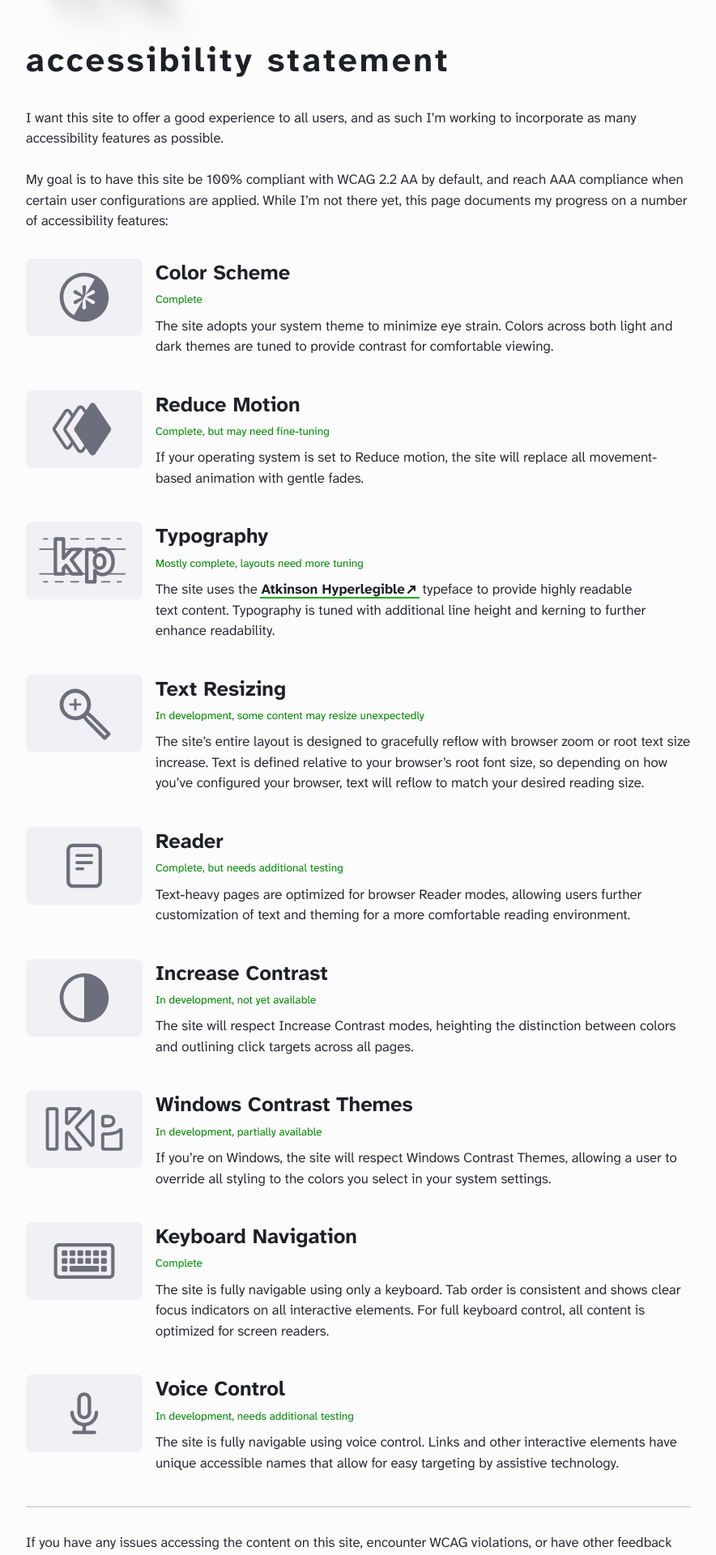
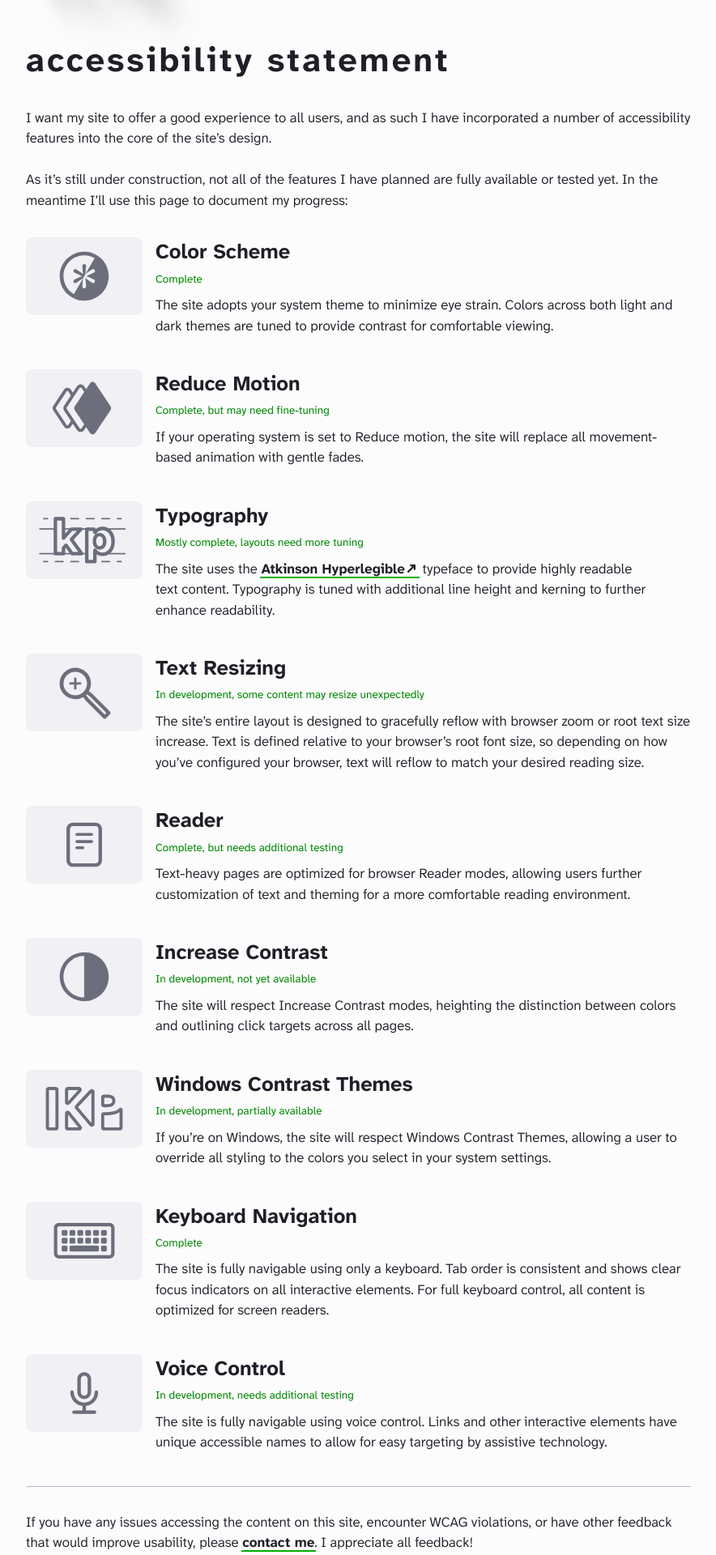
Before and after one commit to kaipepler/kaipepler, a SvelteKit app: page /accessibility in a window 1280 px wide. Shown: the part 160-2080 px from the top of the page at 81% size, without its empty margins (8-892 px from the left). Built offline with nearby package versions, Linux system fonts and the light colour scheme.

Commit message:
Accessibility fixes

```diff
--- a/src/lib/assets/map.svelte
+++ b/src/lib/assets/map.svelte
@@ -1,4 +1,4 @@
-<svg width="100%" height="100%" viewBox="0 0 10497 5690">
+<svg width="100%" height="100%" viewBox="0 0 10497 5690" aria-hidden="true">
 	<path
 		id="MB"
 		d="M3848.24,896.429l-112.205,146.127l-113.509,146.128l-169.612,221.8l-11.743,13.047l-129.166,135.69l3.914,473.609l0,117.424l-1.304,2.609l-66.54,1.305l-140.909,-1.305l-148.737,-3.914l-110.9,-3.914l-157.87,-7.828l0,-527.103l1.305,-134.385l1.305,-203.534l2.609,-203.535l44.36,-673.229l221.801,10.438l73.063,2.609l147.432,2.609l147.432,-1.304l2.61,36.532l-2.61,20.875l9.133,46.969l-5.218,10.438l-1.305,45.665l9.133,6.523l-0,10.438l18.266,15.657l7.828,16.961l20.875,-9.133l22.18,1.305l13.047,-6.524l44.361,3.914l5.218,13.047l1.305,24.79l15.657,43.055l14.351,28.704l5.219,33.922l28.704,66.54l3.914,14.352l-2.609,22.18l-6.524,18.266l-10.438,18.266l33.923,-11.743l5.219,6.524l22.18,-7.828l16.961,-9.133l62.626,-27.399l15.656,-0l23.485,3.914l45.665,23.485l10.438,9.133l11.742,3.914l37.836,3.914l31.313,11.742l9.133,-2.609Z"
--- a/src/routes/accessibility/+page.svelte
+++ b/src/routes/accessibility/+page.svelte
@@ -43,7 +43,7 @@
 		{
 			title: 'Voice Control',
 			status: 'In development, needs additional testing',
-			desc: 'The site is fully navigable using voice control. Links and other interactive elements have unique accessible names that allow for easy targeting by assistive technology.'
+			desc: 'The site is fully navigable using voice control. Links and other interactive elements have unique accessible names to allow for easy targeting by assistive technology.'
 		}
 	];
 </script>
@@ -56,13 +56,12 @@
 	<h1>Accessibility Statement</h1>
 
 	<p>
-		I want this site to offer a good experience to all users, and as such I’m working to incorporate
-		as many accessibility features as possible.
+		I want my site to offer a good experience to all users, and as such I have incorporated a number
+		of accessibility features into the core of the site’s design.
 	</p>
 	<p>
-		My goal is to have this site be 100% compliant with WCAG 2.2 AA by default, and reach AAA
-		compliance when certain user configurations are applied. While I’m not there yet, this page
-		documents my progress on a number of accessibility features:
+		As it’s still under construction, not all of the features I have planned are fully available or
+		tested yet. In the meantime I’ll use this page to document my progress:
 	</p>
 
 	{#each features as feature}
```
